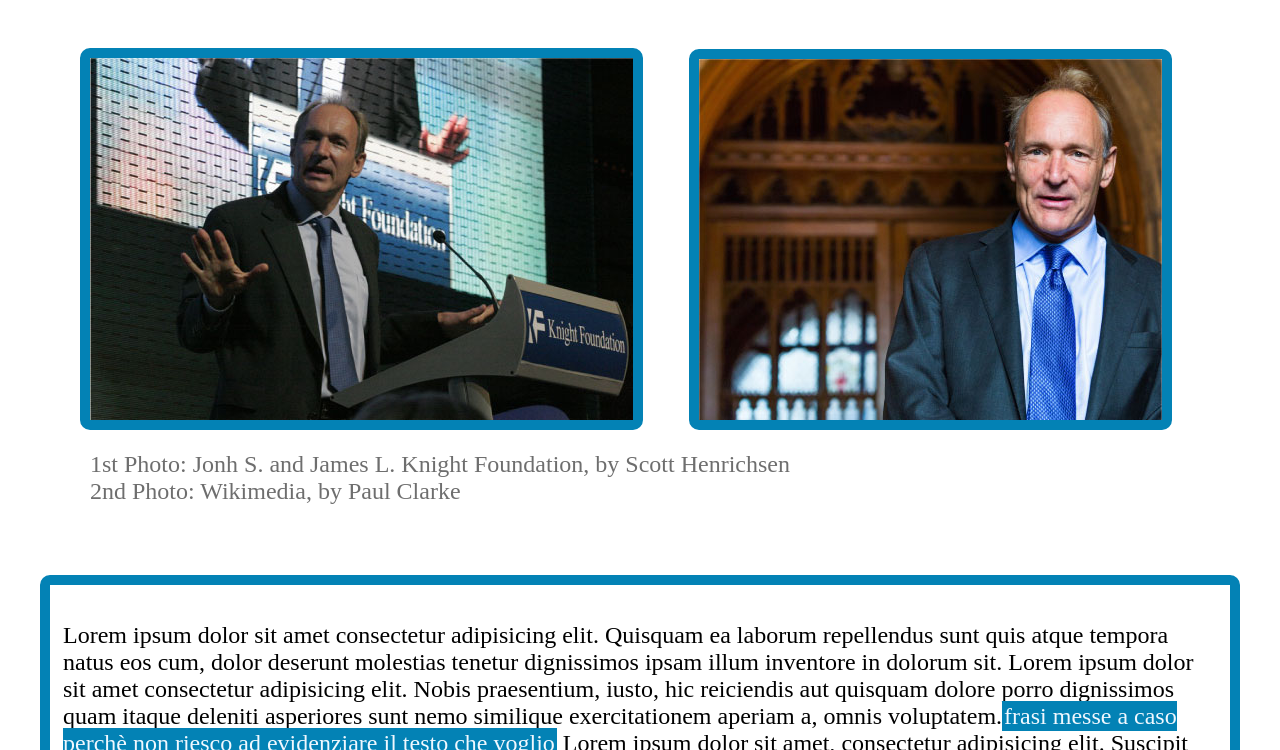
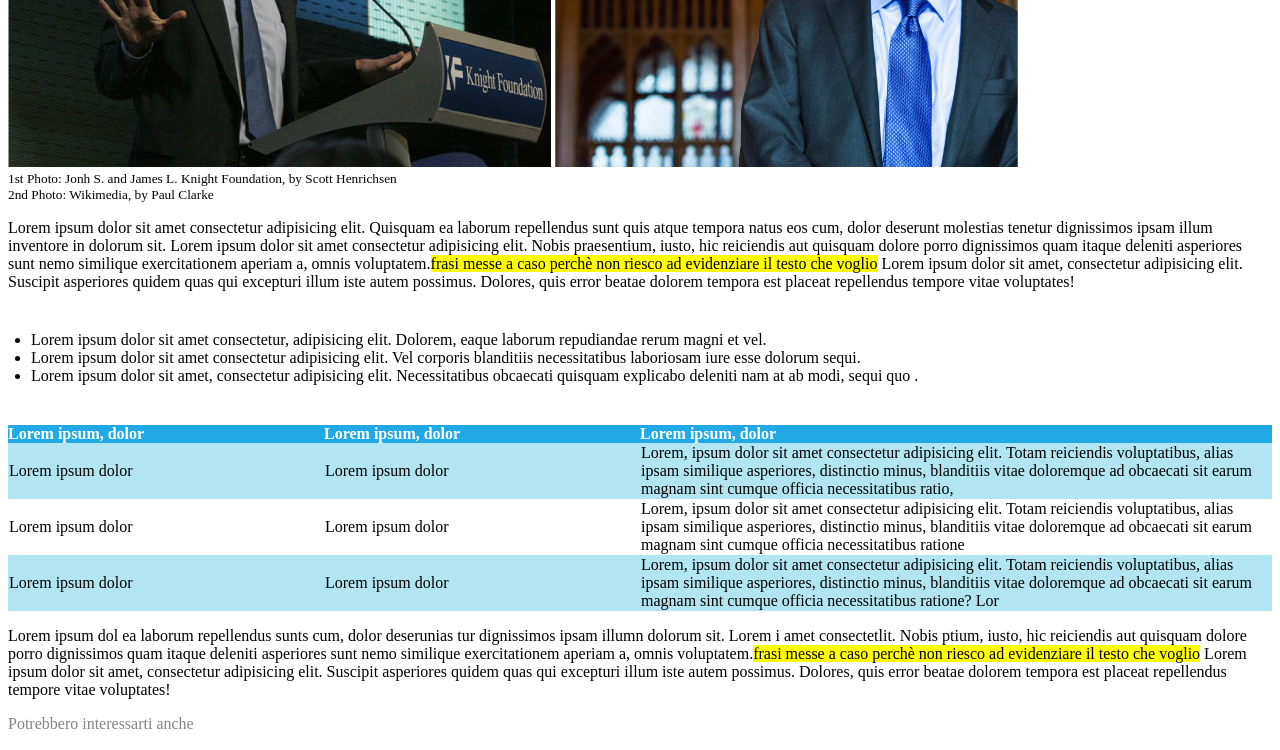
Before and after one commit to FilippoBonafini/html-css-booleaner, a plain HTML site: page index.html in a window 1280 px wide. Shown: the part 523-1273 px from the top of the page. Drawn offline with Linux system fonts and the light colour scheme; a web font is replaced by a local one.

Commit message:
Correzione errori

```diff
--- a/css/style.css
+++ b/css/style.css
@@ -62,6 +62,8 @@ table{
 
 #int-tab{
     background-color:  #20a9e5;
+    color: white;
+    text-align: left;
 }
 
 #col-1{
--- a/index.html
+++ b/index.html
@@ -5,7 +5,7 @@
     <meta http-equiv="X-UA-Compatible" content="IE=edge">
     <meta name="viewport" content="width=device-width, initial-scale=1.0">
     <title>The Booleaner</title>
-    <link rel="stylesheet" href="css/style2.css">
+    <link rel="stylesheet" href="css/style.css">
     <link rel="stylesheet" href="https://fonts.google.com/specimen/Inconsolata">
 </head>
 <body>
```
